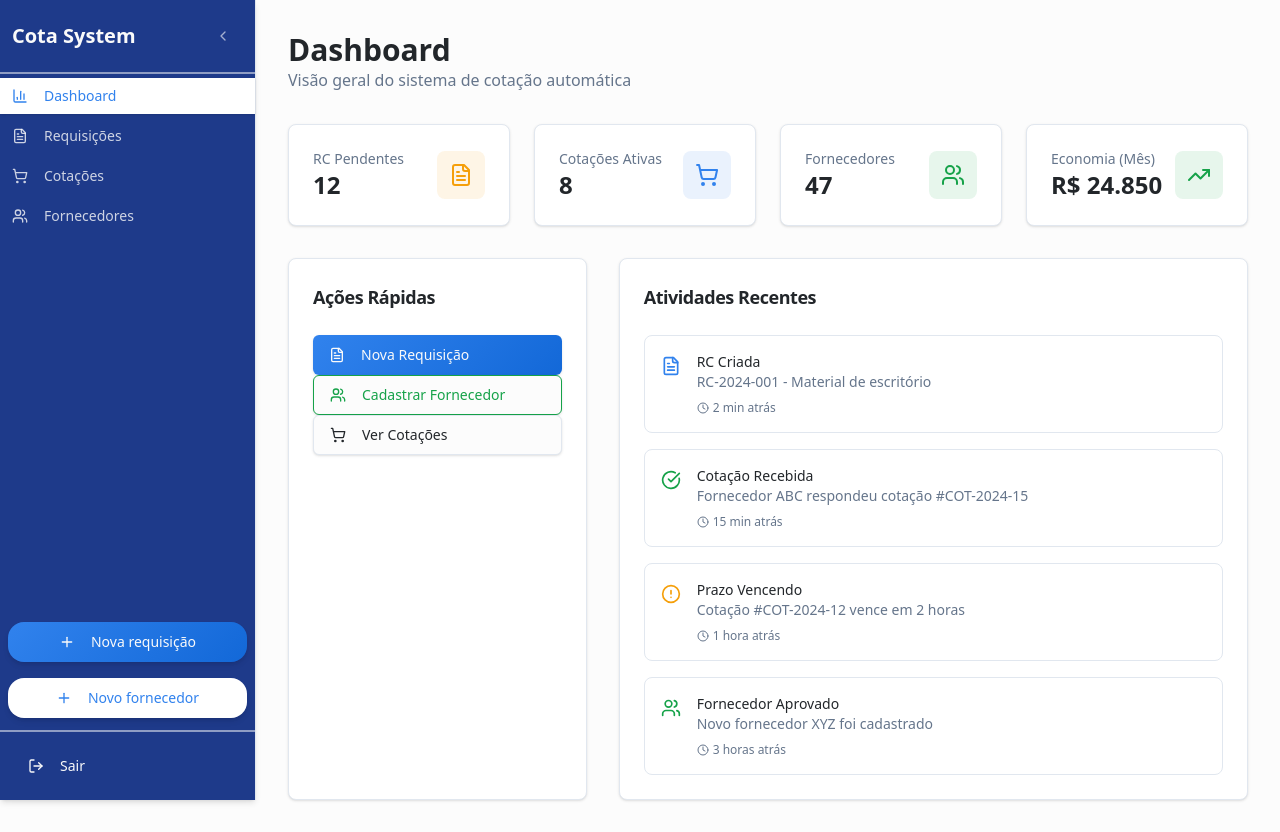
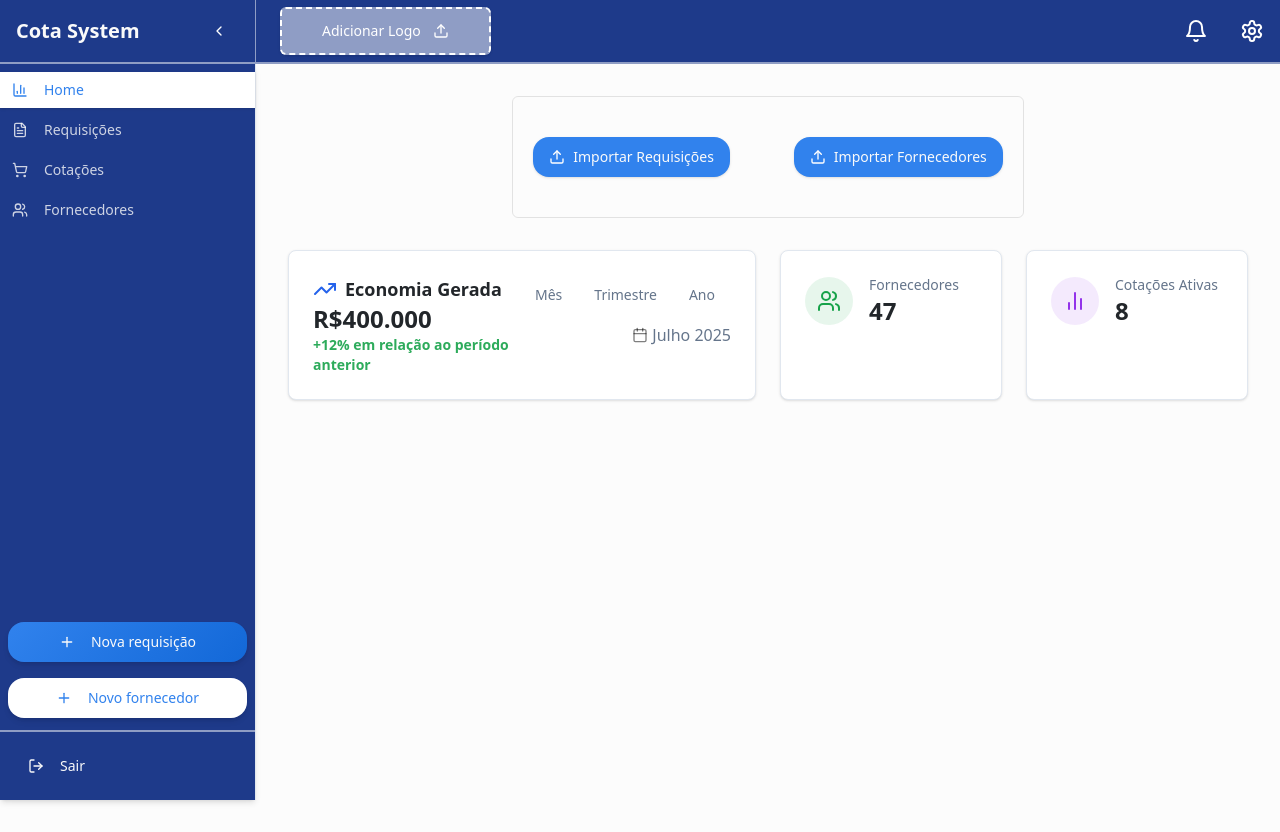
Before and after one commit to fmesteves/cotacao-magica-rapida, a React (Vite) app: page / in a window 1280 px wide. After the commit the page ends 800 px from the top, so only its background shows below. Built offline with nearby package versions, Linux system fonts and the light colour scheme.

Commit message:
💄 style: Refazendo a home
- Adicionando barra superior
- Adicionando atalhos de importar
- Adicionando novo card de economia gerada

```diff
--- a/src/components/layout/Header.tsx
+++ b/src/components/layout/Header.tsx
@@ -8,6 +8,9 @@ import {
   Plus,
   ChevronLeft,
   ChevronRight,
+  Upload,
+  Bell,
+  Settings,
 } from "lucide-react";
 import { Button } from "@/components/ui/button";
 import {
@@ -27,7 +30,7 @@ const Header = ({ collapsed, setCollapsed }: HeaderProps) => {
   const location = useLocation();
 
   const navigation = [
-    { name: "Dashboard", href: "/", icon: BarChart3 },
+    { name: "Home", href: "/", icon: BarChart3 },
     { name: "Requisições", href: "/requisicoes", icon: FileText },
     { name: "Cotações", href: "/cotacoes", icon: ShoppingCart },
     { name: "Fornecedores", href: "/fornecedores", icon: Users },
@@ -40,25 +43,17 @@ const Header = ({ collapsed, setCollapsed }: HeaderProps) => {
   };
 
   return (
-    <aside
-      className={clsx(
-        "fixed left-0 top-0 h-full bg-blue-900 shadow-medium border-r flex flex-col justify-between transition-all duration-300",
-        collapsed ? "w-16" : "w-64"
-      )}
-    >
-      <TooltipProvider delayDuration={0}>
-        <div>
-          {/* Topo */}
-          <div className="flex items-center justify-between px-3 py-4 border-b-2 border-white/50 mb-1">
-            {!collapsed && (
-              <h1 className="text-xl font-bold text-primary-foreground whitespace-nowrap overflow-hidden">
+    <>
+      {/* Top Bar fixa no topo */}
+      <div className="fixed top-0 left-0 right-0 h-16 bg-blue-900 z-50 border-b-2 border-white/50 flex items-center px-4 justify-start gap-6 pl-0">
+        <div className="flex gap-5 border-r border-white/50 w-64 box-border px-4 h-full items-center justify-between">
+          <h1 className="text-xl font-bold text-primary-foreground whitespace-nowrap">
             Cota System
           </h1>
-            )}
           <Button
             variant="ghost"
             size="icon"
-              className="text-white/60 hover:text-white"
+            className="text-white hover:text-white hover:bg-white/10"
             onClick={() => setCollapsed(!collapsed)}
           >
             {collapsed ? (
@@ -68,9 +63,30 @@ const Header = ({ collapsed, setCollapsed }: HeaderProps) => {
             )}
           </Button>
         </div>
+        <div className="flex items-center w-full flex-1 justify-between">
+          <Button onClick={() => console.log('Adicione uma logo')} className="bg-white/50 h-12 border-2 border-white border-dashed flex items-center px-10 gap-3 hover:bg-white/70">
+            <p className="text-white">Adicionar Logo</p>
+            <Upload className="text-white " />
+          </Button>
 
+          <div className="flex gap-8 ">
+            <Bell className="text-white" />
+            <Settings className="text-white" />
+          </div>
+        </div>
+      </div>
+
+      {/* Sidebar lateral abaixo da Top Bar */}
+      <aside
+        className={clsx(
+          "fixed left-0 top-16 h-[calc(100vh-4rem)] bg-blue-900 shadow-medium border-r flex flex-col justify-between transition-all duration-300",
+          collapsed ? "w-16" : "w-64"
+        )}
+      >
+        <TooltipProvider delayDuration={0}>
+          <div>
             {/* Navegação */}
-          <nav className="flex flex-col gap-1 px-0">
+            <nav className="flex flex-col gap-1 px-0 mt-2">
               {navigation.map((item) => {
                 const Icon = item.icon;
                 const active = isActive(item.href);
@@ -108,7 +124,7 @@ const Header = ({ collapsed, setCollapsed }: HeaderProps) => {
 
           {/* Atalhos e Logout */}
           <div className="flex flex-col gap-3">
-          <div className="flex flex-col gap-4 items-center w-full px-2">
+            <div className="flex flex-col gap-4 items-center w-full px-2 mt-4">
               <Tooltip>
                 <TooltipTrigger asChild>
                   <Link className="w-full" to={"requisicoes/nova"}>
@@ -157,12 +173,15 @@ const Header = ({ collapsed, setCollapsed }: HeaderProps) => {
                     {!collapsed && <span className="ml-2">Sair</span>}
                   </Button>
                 </TooltipTrigger>
-              {collapsed && <TooltipContent side="right">Sair</TooltipContent>}
+                {collapsed && (
+                  <TooltipContent side="right">Sair</TooltipContent>
+                )}
               </Tooltip>
             </div>
           </div>
         </TooltipProvider>
       </aside>
+    </>
   );
 };
 
--- a/src/components/layout/Layout.tsx
+++ b/src/components/layout/Layout.tsx
@@ -15,7 +15,7 @@ const Layout = ({ children }: LayoutProps) => {
       >
         <Header collapsed={collapsed} setCollapsed={setCollapsed} />
       </aside>
-      <main className="flex-1 px-4 sm:px-6 lg:px-8 py-8 overflow-x-hidden">
+      <main className="flex-1 px-4 sm:px-6 lg:px-8 py-8 overflow-x-hidden mt-16">
         {children}
       </main>
     </div>
--- a/src/pages/Dashboard.tsx
+++ b/src/pages/Dashboard.tsx
@@ -1,24 +1,15 @@
 import { Card, CardContent, CardHeader, CardTitle } from "@/components/ui/card";
 import { Button } from "@/components/ui/button";
-import { FileText, Users, ShoppingCart, TrendingUp, Clock, CheckCircle, AlertCircle } from "lucide-react";
-import { Link } from "react-router-dom";
+import {
+  Users,
+  TrendingUp,
+  Upload,
+  Calendar,
+  ChartNoAxesColumn,
+} from "lucide-react";
 
 const Dashboard = () => {
   const stats = [
-    {
-      title: "RC Pendentes",
-      value: "12",
-      icon: FileText,
-      color: "text-warning",
-      bgColor: "bg-warning/10",
-    },
-    {
-      title: "Cotações Ativas",
-      value: "8",
-      icon: ShoppingCart,
-      color: "text-primary",
-      bgColor: "bg-primary/10",
-    },
     {
       title: "Fornecedores",
       value: "47",
@@ -27,46 +18,11 @@ const Dashboard = () => {
       bgColor: "bg-accent/10",
     },
     {
-      title: "Economia (Mês)",
-      value: "R$ 24.850",
-      icon: TrendingUp,
-      color: "text-success",
-      bgColor: "bg-success/10",
-    },
-  ];
-
-  const recentActivities = [
-    {
-      id: 1,
-      type: "RC Criada",
-      description: "RC-2024-001 - Material de escritório",
-      time: "2 min atrás",
-      status: "pending",
-      icon: FileText,
-    },
-    {
-      id: 2,
-      type: "Cotação Recebida",
-      description: "Fornecedor ABC respondeu cotação #COT-2024-15",
-      time: "15 min atrás",
-      status: "success",
-      icon: CheckCircle,
-    },
-    {
-      id: 3,
-      type: "Prazo Vencendo",
-      description: "Cotação #COT-2024-12 vence em 2 horas",
-      time: "1 hora atrás",
-      status: "warning",
-      icon: AlertCircle,
-    },
-    {
-      id: 4,
-      type: "Fornecedor Aprovado",
-      description: "Novo fornecedor XYZ foi cadastrado",
-      time: "3 horas atrás",
-      status: "success",
-      icon: Users,
+      title: "Cotações Ativas",
+      value: "8",
+      icon: ChartNoAxesColumn,
+      color: "text-purple-600",
+      bgColor: "bg-purple-600/10",
     },
   ];
 
@@ -86,21 +42,78 @@ const Dashboard = () => {
   return (
     <div className="space-y-8">
       {/* Header */}
-      <div>
-        <h1 className="text-3xl font-bold text-foreground">Dashboard</h1>
-        <p className="text-muted-foreground">
-          Visão geral do sistema de cotação automática
-        </p>
+      <div className="border border-black/10 px-5 py-10 rounded-md flex items-center justify-between gap-16 w-fit ml-auto mr-auto">
+        <Button className="rounded-2xl">
+          <Upload className="text-white" />
+          <p className="font-thin">Importar Requisições</p>
+        </Button>
+        <Button className="rounded-2xl">
+          <Upload className="text-white" />
+          <p className="font-thin">Importar Fornecedores</p>
+        </Button>
       </div>
 
       {/* Stats Cards */}
       <div className="grid grid-cols-1 md:grid-cols-2 lg:grid-cols-4 gap-6">
+        <Card
+          key={"Economia"}
+          className="shadow-soft hover:shadow-medium transition-all duration-200 col-span-full lg:col-span-2"
+        >
+          <CardContent className="p-6">
+            <div className="flex items-start justify-between">
+              <div>
+                <div className="flex gap-2 items-center">
+                  <TrendingUp className="h-6 w-6 text-blue-600" />
+                  <p className="font-bold text-lg">Economia Gerada</p>
+                </div>
+                <p className="font-bold text-2xl">R$400.000</p>
+                <p className="font-bold text-success/90 text-sm">
+                  +12% em relação ao período anterior
+                </p>
+              </div>
+              <div className="flex flex-col gap-2">
+                <div className="flex">
+                  <Button
+                    variant="ghost"
+                    className="hover:bg-blue-300 hover:text-blue-900 text-muted-foreground"
+                  >
+                    <p>Mês</p>
+                  </Button>
+                  <Button
+                    variant="ghost"
+                    className="hover:bg-blue-300 hover:text-blue-900 text-muted-foreground"
+                  >
+                    <p>Trimestre</p>
+                  </Button>
+                  <Button
+                    variant="ghost"
+                    className="hover:bg-blue-300 hover:text-blue-900 text-muted-foreground"
+                  >
+                    <p>Ano</p>
+                  </Button>
+                </div>
+                <div className="flex gap-1 justify-end">
+                  <Calendar className="text-black/50" style={{width: '1rem'}}/>
+                  <p className="text-muted-foreground">Julho 2025</p>
+                </div>
+              </div>
+            </div>
+          </CardContent>
+        </Card>
         {stats.map((stat) => {
           const Icon = stat.icon;
           return (
-            <Card key={stat.title} className="shadow-soft hover:shadow-medium transition-all duration-200">
+            <Card
+              key={stat.title}
+              className="shadow-soft hover:shadow-medium transition-all duration-200"
+            >
               <CardContent className="p-6">
-                <div className="flex items-center justify-between">
+                <div className="flex items-center gap-4">
+                  <div
+                    className={`${stat.bgColor} ${stat.color} p-3 rounded-full`}
+                  >
+                    <Icon className="h-6 w-6" />
+                  </div>
                   <div>
                     <p className="text-sm font-medium text-muted-foreground">
                       {stat.title}
@@ -109,9 +122,6 @@ const Dashboard = () => {
                       {stat.value}
                     </p>
                   </div>
-                  <div className={`${stat.bgColor} ${stat.color} p-3 rounded-lg`}>
-                    <Icon className="h-6 w-6" />
-                  </div>
                 </div>
               </CardContent>
             </Card>
@@ -119,72 +129,7 @@ const Dashboard = () => {
         })}
       </div>
 
-      <div className="grid grid-cols-1 lg:grid-cols-3 gap-8">
-        {/* Quick Actions */}
-        <Card className="shadow-soft">
-          <CardHeader>
-            <CardTitle className="text-lg font-semibold">Ações Rápidas</CardTitle>
-          </CardHeader>
-          <CardContent className="space-y-4">
-            <Link to="/requisicoes/nova">
-              <Button className="w-full justify-start bg-gradient-primary hover:opacity-90 transition-opacity">
-                <FileText className="mr-2 h-4 w-4" />
-                Nova Requisição
-              </Button>
-            </Link>
-            <Link to="/fornecedores/novo">
-              <Button variant="outline" className="w-full justify-start border-accent text-accent hover:bg-accent hover:text-accent-foreground">
-                <Users className="mr-2 h-4 w-4" />
-                Cadastrar Fornecedor
-              </Button>
-            </Link>
-            <Link to="/cotacoes">
-              <Button variant="outline" className="w-full justify-start">
-                <ShoppingCart className="mr-2 h-4 w-4" />
-                Ver Cotações
-              </Button>
-            </Link>
-          </CardContent>
-        </Card>
-
-        {/* Recent Activities */}
-        <Card className="lg:col-span-2 shadow-soft">
-          <CardHeader>
-            <CardTitle className="text-lg font-semibold">Atividades Recentes</CardTitle>
-          </CardHeader>
-          <CardContent>
-            <div className="space-y-4">
-              {recentActivities.map((activity) => {
-                const Icon = activity.icon;
-                return (
-                  <div
-                    key={activity.id}
-                    className="flex items-start space-x-4 p-4 rounded-lg border border-border hover:bg-muted/50 transition-colors"
-                  >
-                    <div className={`${getStatusColor(activity.status)} mt-1`}>
-                      <Icon className="h-5 w-5" />
-                    </div>
-                    <div className="flex-1 min-w-0">
-                      <p className="text-sm font-medium text-foreground">
-                        {activity.type}
-                      </p>
-                      <p className="text-sm text-muted-foreground">
-                        {activity.description}
-                      </p>
-                      <div className="flex items-center mt-2">
-                        <Clock className="h-3 w-3 text-muted-foreground mr-1" />
-                        <span className="text-xs text-muted-foreground">
-                          {activity.time}
-                        </span>
-                      </div>
-                    </div>
-                  </div>
-                );
-              })}
-            </div>
-          </CardContent>
-        </Card>
-      </div>
+      <div className="grid grid-cols-1 lg:grid-cols-3 gap-8"></div>
     </div>
   );
 };
```
Lines whose indentation alone changed are shown as unchanged.
